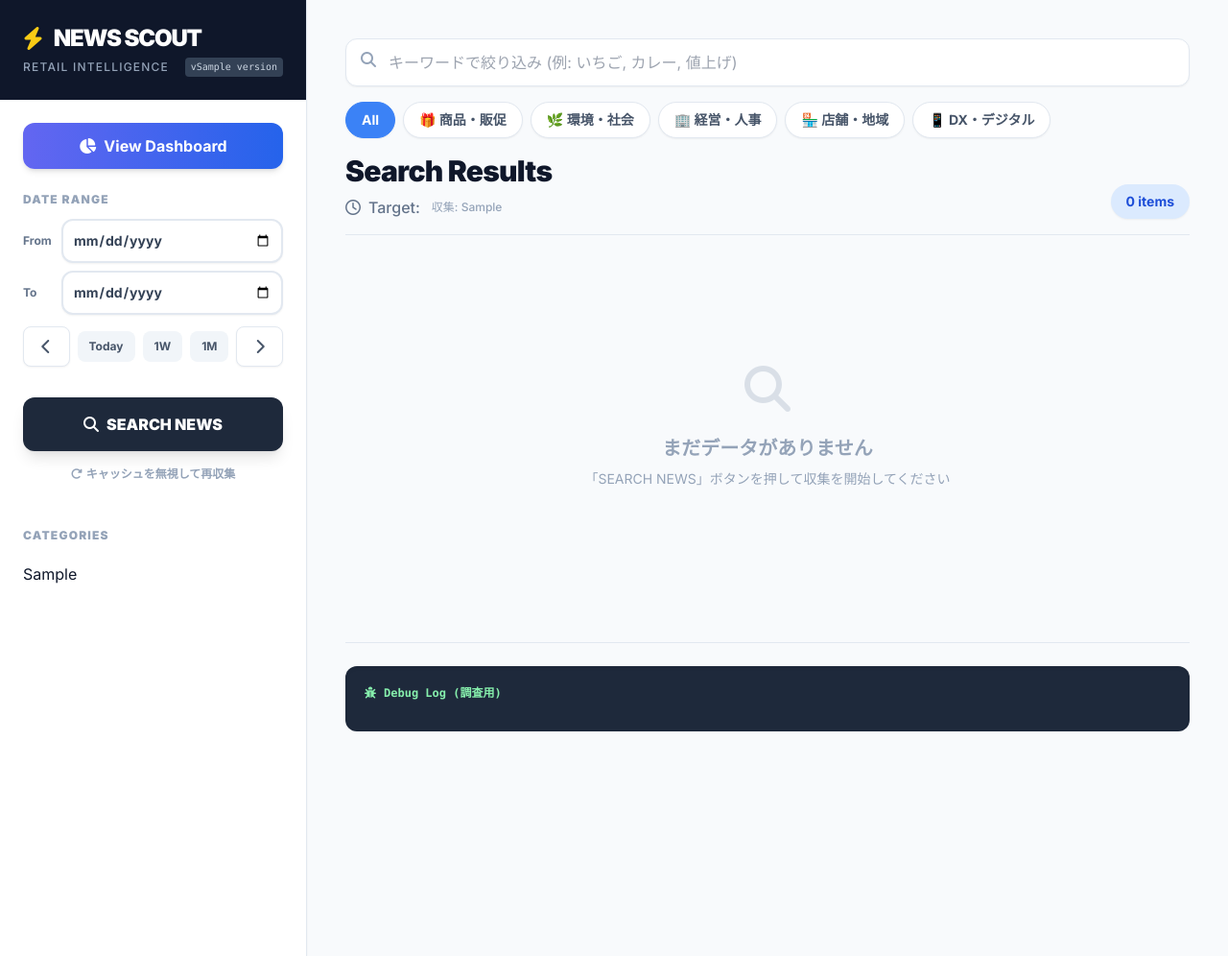
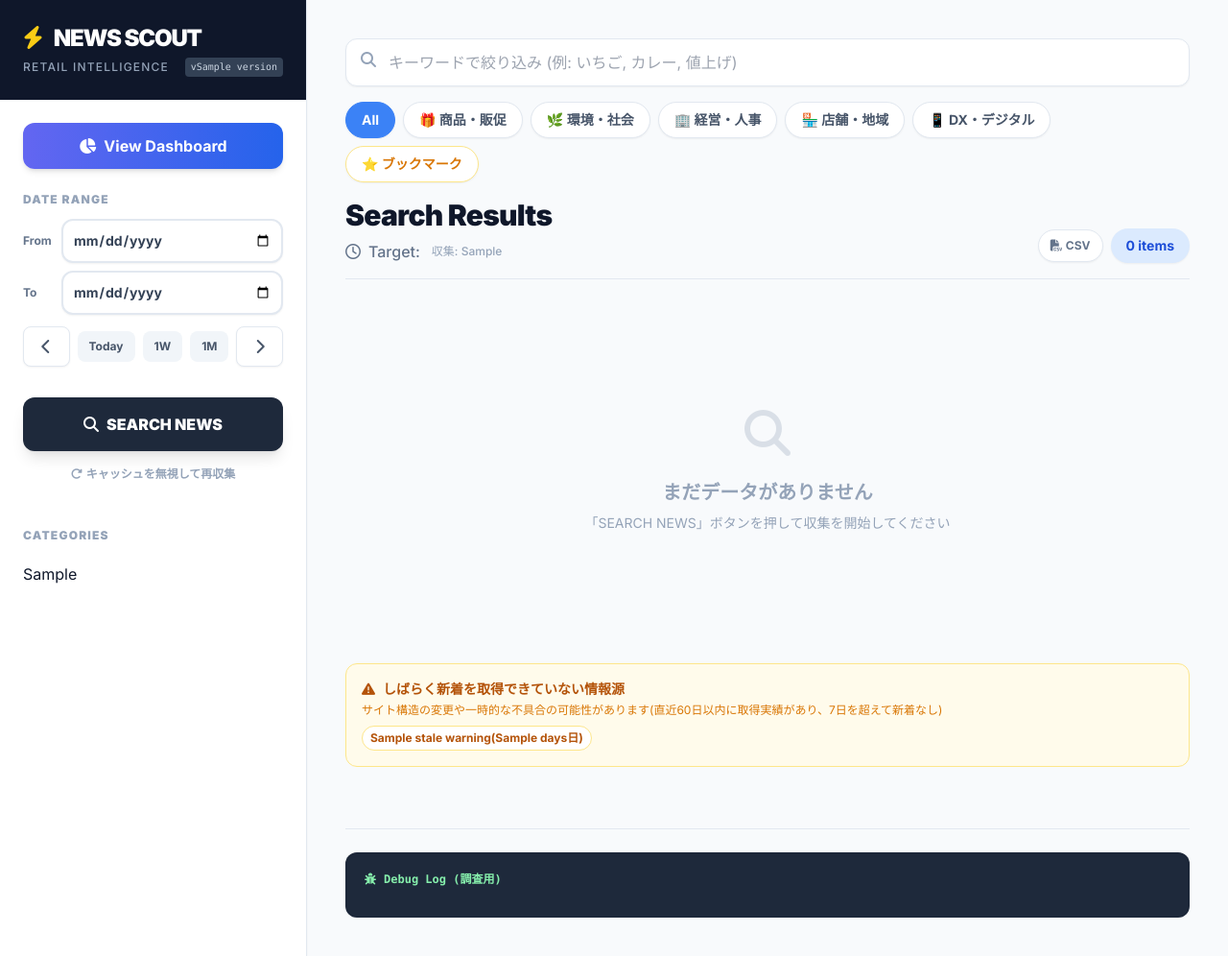
Before and after one commit to osamu-sej/test, a FastAPI app: template app/templates/index.html in a window 1280 px wide. Shown: the whole page at 96% size. Run offline with FastAPI, Linux system fonts and the light colour scheme; the template is opened without the code that fills it: most values are stand-ins (such as "Sample title", 1, 10 or a date in 2020); some libraries are stand-ins or nearby versions.

Commit message:
feat: 実務 UX 機能を追加 (v1.5.0)
フェーズ4(実務 UX)の実装:

- ブックマーク: カードの ⭐ で保存し、「⭐ ブックマーク」フィルタで
  日付範囲に関係なく一覧表示(localStorage)
- 既読管理: 開いた記事のカードを薄く表示(localStorage)
- CSV エクスポート: 表示中(フィルタ適用後)のニュースを
  BOM 付き UTF-8 CSV でダウンロード(Excel 対応)
- スマホ対応: lg 未満はサイドバーを折りたたみ、モバイルヘッダーの
  「メニュー」で開閉。デスクトップ表示は従来どおり
- 新着停止の警告: 直近60日以内に実績があるのに7日超新着ゼロの情報源を
  画面にバナー表示(サイト構造変更・抽出不具合の早期検知)

検証: pytest 16件パス(警告検知のテスト3件を新規追加)。
実ブラウザ E2E でブックマーク保存→フィルタ表示、CSV ダウンロード
(BOM/ヘッダー/行数)、既読の薄表示、サイドバー開閉、警告バナー表示を確認。

Co-Authored-By: Claude Fable 5 <noreply@anthropic.com>
Claude-Session: https://claude.ai/code/session_015714zPniKQQZvGFxMnqmmC

```diff
--- a/app/main.py
+++ b/app/main.py
@@ -18,10 +18,33 @@ from . import ai, scheduler, service, storage
 from .scraper import NewsScraper  # noqa: F401
 
 # アプリのバージョン。改修のたびに更新する(画面左下・X-App-Version ヘッダー・/docs に表示される)
-APP_VERSION = "1.4.0"
+APP_VERSION = "1.5.0"
 
 # AI ダイジェストのキャッシュ有効期間(秒)
 DIGEST_CACHE_TTL = 1800
+
+# 情報源の「新着停止」警告: 直近 ACTIVE_WINDOW 日以内に実績があるのに
+# WARN_DAYS 日を超えて新着ゼロの情報源を、サイト構造変更の可能性として警告する
+STALE_WARN_DAYS = 7
+STALE_ACTIVE_WINDOW_DAYS = 60
+
+
+def _stale_source_warnings(selected_ids, today):
+    company_map = {c["id"]: c for c in COMPANIES}
+    normal_ids = [
+        cid for cid in selected_ids
+        if cid in company_map and company_map[cid].get("scraper_type") != "force_link"
+    ]
+    warnings = []
+    for cid, last_date in storage.last_item_dates(normal_ids).items():
+        try:
+            days = (today - datetime.strptime(last_date, "%Y-%m-%d")).days
+        except (ValueError, TypeError):
+            continue
+        if STALE_WARN_DAYS < days <= STALE_ACTIVE_WINDOW_DAYS:
+            warnings.append({"name": company_map[cid]["name"], "days": days})
+    warnings.sort(key=lambda w: -w["days"])
+    return warnings
 
 
 @asynccontextmanager
@@ -93,7 +116,8 @@ def read_root(request: Request, start_date: str = Query(None), end_date: str = Q
     # 同期関数にすることで FastAPI がスレッドプール上で実行し、
     # スクレイピング中もイベントループが他のリクエストを処理できる
 
-    today_str = datetime.now().strftime("%Y-%m-%d")
+    today = datetime.now()
+    today_str = today.strftime("%Y-%m-%d")
     # 初期状態は全選択
     selected_ids = companies if companies else [c["id"] for c in COMPANIES]
 
@@ -120,6 +144,7 @@ def read_root(request: Request, start_date: str = Query(None), end_date: str = Q
             "logs": logs,
             "last_collected": last_collected_str,
             "ai_enabled": ai.is_enabled(),
+            "stale_warnings": _stale_source_warnings(selected_ids, today),
         },
         headers={
             "Cache-Control": "no-cache, no-store, must-revalidate",
--- a/app/static/app.js
+++ b/app/static/app.js
@@ -3,6 +3,101 @@ function toggleCategory(source, cls) {
 }
 
 const STORAGE_KEY = 'retail_news_date_cache_v1';
+const BOOKMARK_KEY = 'retail_news_bookmarks_v1';
+const READ_KEY = 'retail_news_read_v1';
+
+// 直近 renderGrid で表示した(フィルタ適用後の)項目。CSV エクスポートが使う
+let lastRenderedItems = [];
+
+// ===== サイドバー開閉(モバイル用) =====
+const SIDEBAR_MOBILE_OPEN = ['flex', 'fixed', 'inset-y-0', 'left-0', 'z-40', 'shadow-2xl'];
+function toggleSidebar() {
+    const sb = document.getElementById('sidebar');
+    if (!sb) return;
+    if (sb.classList.contains('fixed')) {
+        sb.classList.remove(...SIDEBAR_MOBILE_OPEN);
+        sb.classList.add('hidden');
+    } else {
+        sb.classList.remove('hidden');
+        sb.classList.add(...SIDEBAR_MOBILE_OPEN);
+    }
+}
+
+// ===== ブックマーク・既読 =====
+function getBookmarks() {
+    const data = localStorage.getItem(BOOKMARK_KEY);
+    return data ? JSON.parse(data) : {};
+}
+
+function isBookmarked(url) {
+    return !!getBookmarks()[url];
+}
+
+function toggleBookmark(url) {
+    const bookmarks = getBookmarks();
+    if (bookmarks[url]) {
+        delete bookmarks[url];
+    } else {
+        const item = lastRenderedItems.find(i => i.url === url) ||
+            Object.values(getCache()).flat().find(i => i.url === url);
+        if (!item) return;
+        bookmarks[url] = {
+            company_name: item.company_name,
+            badge_color: item.badge_color,
+            title: item.title,
+            url: item.url,
+            date: item.date,
+            is_link_only: false,
+            is_error: false,
+            added_at: Date.now(),
+        };
+    }
+    localStorage.setItem(BOOKMARK_KEY, JSON.stringify(bookmarks));
+    // 現在の表示を維持したまま再描画(ブックマーク表示中なら一覧から消える)
+    if (currentFilterMode === 'bookmarks') {
+        filterNews('bookmarks', '');
+    } else {
+        renderGrid(lastRenderedSource, ...Object.values(getDateRange()));
+    }
+}
+
+function getReadSet() {
+    const data = localStorage.getItem(READ_KEY);
+    return data ? JSON.parse(data) : {};
+}
+
+function markRead(el, url) {
+    const read = getReadSet();
+    if (!read[url]) {
+        read[url] = Date.now();
+        localStorage.setItem(READ_KEY, JSON.stringify(read));
+    }
+    const card = el.closest('.news-card');
+    if (card) card.classList.add('opacity-55');
+}
+
+// ===== CSV エクスポート(表示中の項目) =====
+function exportCsv() {
+    const items = lastRenderedItems || [];
+    if (!items.length) {
+        alert('エクスポートする表示中のニュースがありません。');
+        return;
+    }
+    const q = v => '"' + String(v ?? '').replace(/"/g, '""') + '"';
+    const rows = [['日付', '企業', 'タイトル', 'URL'].map(q).join(',')];
+    items.forEach(i => rows.push([q(i.date), q(i.company_name), q(i.title), q(i.url)].join(',')));
+    // 先頭の BOM で Excel でも文字化けせずに開ける
+    const blob = new Blob(['\uFEFF' + rows.join('\r\n')], { type: 'text/csv;charset=utf-8;' });
+    const a = document.createElement('a');
+    a.href = URL.createObjectURL(blob);
+    const { startDate, endDate } = getDateRange();
+    a.download = `retail_news_${startDate}_${endDate}.csv`;
+    a.click();
+    URL.revokeObjectURL(a.href);
+}
+
+// renderGrid に渡された(フィルタ前の)元データ。ブックマーク切替後の再描画に使う
+let lastRenderedSource = [];
 
 // スクレイピングで取得した外部由来のテキストを innerHTML に入れる前のエスケープ
 function esc(s) {
@@ -230,11 +325,21 @@ function filterNews(mode, value) {
         document.querySelectorAll('.filter-btn').forEach(btn => btn.classList.remove('active'));
         document.getElementById('btn-' + value).classList.add('active');
         itemsToDisplay = collectItemsInRange(startDate, endDate);
+    } else if (mode === 'bookmarks') {
+        currentSearchText = '';
+        document.getElementById('keywordInput').value = '';
+        document.querySelectorAll('.filter-btn').forEach(btn => btn.classList.remove('active'));
+        document.getElementById('btn-bookmarks').classList.add('active');
+        itemsToDisplay = Object.values(getBookmarks());
+        itemsToDisplay.sort((a, b) => new Date(b.date) - new Date(a.date));
     }
     renderGrid(itemsToDisplay, startDate, endDate);
 }
 
 function checkFilter(title) {
+    if (currentFilterMode === 'bookmarks') {
+        return true;
+    }
     if (currentFilterMode === 'search') {
         if (!currentSearchText) return true;
         return title.toLowerCase().includes(currentSearchText.toLowerCase());
@@ -260,8 +365,12 @@ function renderGrid(items, startDate, endDate) {
     const emptyMsg = document.getElementById('empty-message');
     const dateDisplay = document.getElementById('display-date-str');
 
+    lastRenderedSource = items;
+
     if (dateDisplay) {
-        if (currentFilterMode === 'search' && currentSearchText) {
+        if (currentFilterMode === 'bookmarks') {
+            dateDisplay.textContent = 'Bookmarks: 保存したニュース';
+        } else if (currentFilterMode === 'search' && currentSearchText) {
             dateDisplay.textContent = 'Search: all cached data';
         } else if (startDate === endDate) {
             dateDisplay.textContent = 'Target: ' + startDate;
@@ -271,6 +380,7 @@ function renderGrid(items, startDate, endDate) {
     }
 
     const filteredItems = items.filter(item => checkFilter(item.title));
+    lastRenderedItems = filteredItems;
 
     if (!filteredItems || filteredItems.length === 0) {
         gridContainer.innerHTML = '';
@@ -290,8 +400,12 @@ function renderGrid(items, startDate, endDate) {
 
     const linkOnlyItems = filteredItems.filter(i => i.is_link_only);
     const cardItems = filteredItems.filter(i => !i.is_link_only);
+    const bookmarks = getBookmarks();
+    const readSet = getReadSet();
 
     gridContainer.innerHTML = cardItems.map(item => {
+        const bookmarked = !!bookmarks[item.url];
+        const isRead = !!readSet[item.url];
         let bgClass = "bg-white";
         let textClass = "text-slate-800";
         if (item.is_error) {
@@ -308,7 +422,7 @@ function renderGrid(items, startDate, endDate) {
             displayTitle = highlightText(displayTitle, currentSearchText);
         }
         return `
-        <div class="relative ${bgClass} p-6 rounded-xl shadow-md border-t-4 hover:-translate-y-1 hover:shadow-lg transition-all duration-200 ease-out group flex flex-col h-full news-card" style="border-color: ${esc(item.badge_color)}">
+        <div class="relative ${bgClass} ${isRead ? 'opacity-55' : ''} p-6 rounded-xl shadow-md border-t-4 hover:-translate-y-1 hover:shadow-lg transition-all duration-200 ease-out group flex flex-col h-full news-card" style="border-color: ${esc(item.badge_color)}">
             <div class="flex items-center justify-between mb-4">
                 <div class="flex items-center">
                     <img src="https://www.google.com/s2/favicons?domain=${esc(item.url)}&sz=32" alt="ロゴ" class="w-5 h-5 mr-3 rounded-full shadow-sm bg-white p-0.5 opacity-80">
@@ -316,7 +430,7 @@ function renderGrid(items, startDate, endDate) {
                 </div>
                 <span class="text-xs font-medium text-slate-400 bg-slate-100 px-2 py-1 rounded-full whitespace-nowrap"><i class="far fa-calendar-alt mr-1"></i>${esc(item.date)}</span>
             </div>
-            <a href="${esc(item.url)}" target="_blank" class="block flex-1 flex flex-col group-hover:opacity-100">
+            <a href="${esc(item.url)}" target="_blank" onclick="markRead(this, decodeURIComponent('${encodeURIComponent(item.url)}'))" class="block flex-1 flex flex-col group-hover:opacity-100">
                 <h3 class="text-lg font-bold ${textClass} leading-snug group-hover:text-blue-600 transition-colors flex-grow">
                     ${displayTitle}
                 </h3>
@@ -324,6 +438,7 @@ function renderGrid(items, startDate, endDate) {
                     <span>Read Article</span><i class="fas fa-arrow-right ml-2"></i>
                 </div>
             </a>
+            <button onclick="toggleBookmark(decodeURIComponent('${encodeURIComponent(item.url)}'))" class="absolute top-2 right-9 ${bookmarked ? 'text-amber-400 opacity-100' : 'text-slate-200 opacity-0 group-hover:opacity-100'} hover:text-amber-500 transition-opacity p-1 bookmark-btn" title="${bookmarked ? 'ブックマーク解除' : 'ブックマーク'}"><i class="fas fa-star"></i></button>
             <button onclick="deleteItem('${esc(item.date)}', decodeURIComponent('${encodeURIComponent(item.url)}'))" class="absolute top-2 right-2 text-slate-200 hover:text-red-400 opacity-0 group-hover:opacity-100 transition-opacity p-1" title="削除"><i class="fas fa-times-circle"></i></button>
         </div>`;
     }).join('');
--- a/app/templates/index.html
+++ b/app/templates/index.html
@@ -102,10 +102,16 @@
         </div>
     </div>
 
+    <!-- モバイル用ヘッダー(lg 未満のみ表示) -->
+    <div class="lg:hidden fixed top-0 inset-x-0 z-30 bg-slate-900 text-white flex items-center justify-between px-4 py-3 shadow-lg">
+        <button onclick="toggleSidebar()" class="flex items-center font-bold"><i class="fas fa-bars mr-2"></i>メニュー</button>
+        <span class="font-black tracking-tighter"><i class="fas fa-bolt mr-1 text-yellow-400"></i>NEWS SCOUT <span class="ml-1 text-[10px] font-mono text-slate-400">v{{ version }}</span></span>
+    </div>
+
     <div class="flex h-full">
-        <aside class="w-80 bg-white border-r border-slate-200 overflow-y-auto flex flex-col shadow-sm z-20">
+        <aside id="sidebar" class="w-80 max-w-full bg-white border-r border-slate-200 overflow-y-auto hidden lg:flex flex-col shadow-sm z-20">
             <div class="p-6 bg-slate-900 text-white sticky top-0 z-10">
-                <h1 class="text-2xl font-black tracking-tighter flex items-center"><i class="fas fa-bolt mr-3 text-yellow-400"></i>NEWS SCOUT</h1>
+                <h1 class="text-2xl font-black tracking-tighter flex items-center justify-between"><span><i class="fas fa-bolt mr-3 text-yellow-400"></i>NEWS SCOUT</span><button onclick="toggleSidebar()" class="lg:hidden text-slate-400 hover:text-white p-1" title="閉じる"><i class="fas fa-times"></i></button></h1>
                 <p class="text-slate-400 text-xs mt-1 font-medium tracking-widest flex items-center justify-between">RETAIL INTELLIGENCE<span class="ml-2 px-1.5 py-0.5 bg-slate-700 text-slate-300 rounded text-[10px] font-mono tracking-normal" title="アプリのバージョン">v{{ version }}</span></p>
             </div>
 
@@ -157,7 +163,7 @@
                 </div>
             </form>
         </aside>
-        <main class="flex-1 p-10 overflow-y-auto bg-slate-50">
+        <main class="flex-1 p-4 pt-20 lg:p-10 overflow-y-auto bg-slate-50">
             <div class="max-w-6xl mx-auto">
                 <div class="mb-4">
                     <div class="relative mb-4">
@@ -172,6 +178,7 @@
                         <button onclick="filterNews('category', 'corporate')" id="btn-corporate" class="filter-btn px-4 py-2 bg-white border border-slate-200 rounded-full text-sm font-bold text-slate-600 hover:bg-slate-50 transition-colors shadow-sm">🏢 経営・人事</button>
                         <button onclick="filterNews('category', 'store')" id="btn-store" class="filter-btn px-4 py-2 bg-white border border-slate-200 rounded-full text-sm font-bold text-slate-600 hover:bg-slate-50 transition-colors shadow-sm">🏪 店舗・地域</button>
                         <button onclick="filterNews('category', 'dx')" id="btn-dx" class="filter-btn px-4 py-2 bg-white border border-slate-200 rounded-full text-sm font-bold text-slate-600 hover:bg-slate-50 transition-colors shadow-sm">📱 DX・デジタル</button>
+                        <button onclick="filterNews('bookmarks', '')" id="btn-bookmarks" class="filter-btn px-4 py-2 bg-white border border-amber-200 rounded-full text-sm font-bold text-amber-600 hover:bg-amber-50 transition-colors shadow-sm">⭐ ブックマーク</button>
                     </div>
                 </div>
 
@@ -184,7 +191,10 @@
                             {% if last_collected %}<span class="ml-3 text-xs text-slate-400" title="サーバーがこの範囲を最後に収集した時刻">収集: {{ last_collected }}</span>{% endif %}
                         </div>
                     </div>
-                    <span id="result-count" class="bg-blue-100 text-blue-700 font-bold px-4 py-2 rounded-full text-sm shadow-sm">Loading...</span>
+                    <div class="flex items-center gap-2">
+                        <button onclick="exportCsv()" title="表示中のニュースを CSV でダウンロード(Excel で開けます)" class="px-3 py-2 bg-white border border-slate-200 rounded-full text-xs font-bold text-slate-500 hover:bg-slate-50 hover:text-slate-700 transition-colors shadow-sm"><i class="fas fa-file-csv mr-1"></i>CSV</button>
+                        <span id="result-count" class="bg-blue-100 text-blue-700 font-bold px-4 py-2 rounded-full text-sm shadow-sm">Loading...</span>
+                    </div>
                 </div>
 
                 <div id="result-grid" class="grid grid-cols-1 lg:grid-cols-2 xl:grid-cols-3 gap-6"></div>
@@ -196,6 +206,16 @@
                     <p class="text-xl font-bold">まだデータがありません</p>
                     <p class="mt-2 text-sm">「SEARCH NEWS」ボタンを押して収集を開始してください</p>
                 </div>
+
+                {% if stale_warnings %}
+                <div class="mt-10 p-4 bg-amber-50 border border-amber-200 rounded-xl text-sm">
+                    <p class="font-bold text-amber-700 mb-1"><i class="fas fa-triangle-exclamation mr-2"></i>しばらく新着を取得できていない情報源</p>
+                    <p class="text-xs text-amber-600 mb-2">サイト構造の変更や一時的な不具合の可能性があります(直近60日以内に取得実績があり、7日を超えて新着なし)</p>
+                    <div class="flex flex-wrap gap-2">
+                        {% for w in stale_warnings %}<span class="px-2 py-1 bg-white border border-amber-200 rounded-full text-xs font-bold text-amber-700">{{ w.name }}({{ w.days }}日)</span>{% endfor %}
+                    </div>
+                </div>
+                {% endif %}
 
                 <div class="mt-16 pt-6 border-t border-slate-200">
                     <details class="bg-slate-800 text-green-300 p-5 rounded-xl text-xs font-mono shadow-inner">
```
Also changed, not shown: app/storage.py (+17 -0 lines), tests/test_ux.py (added, +50 -0 lines), README.md.
